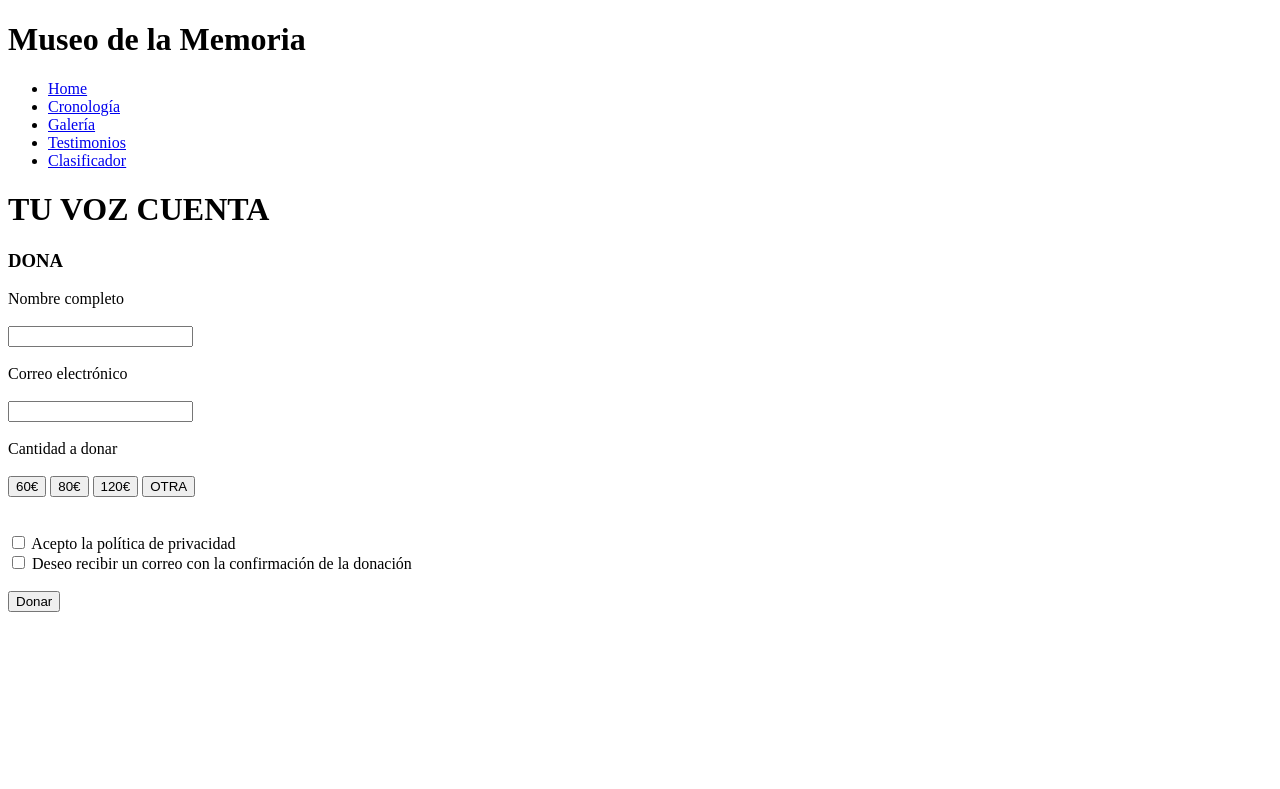
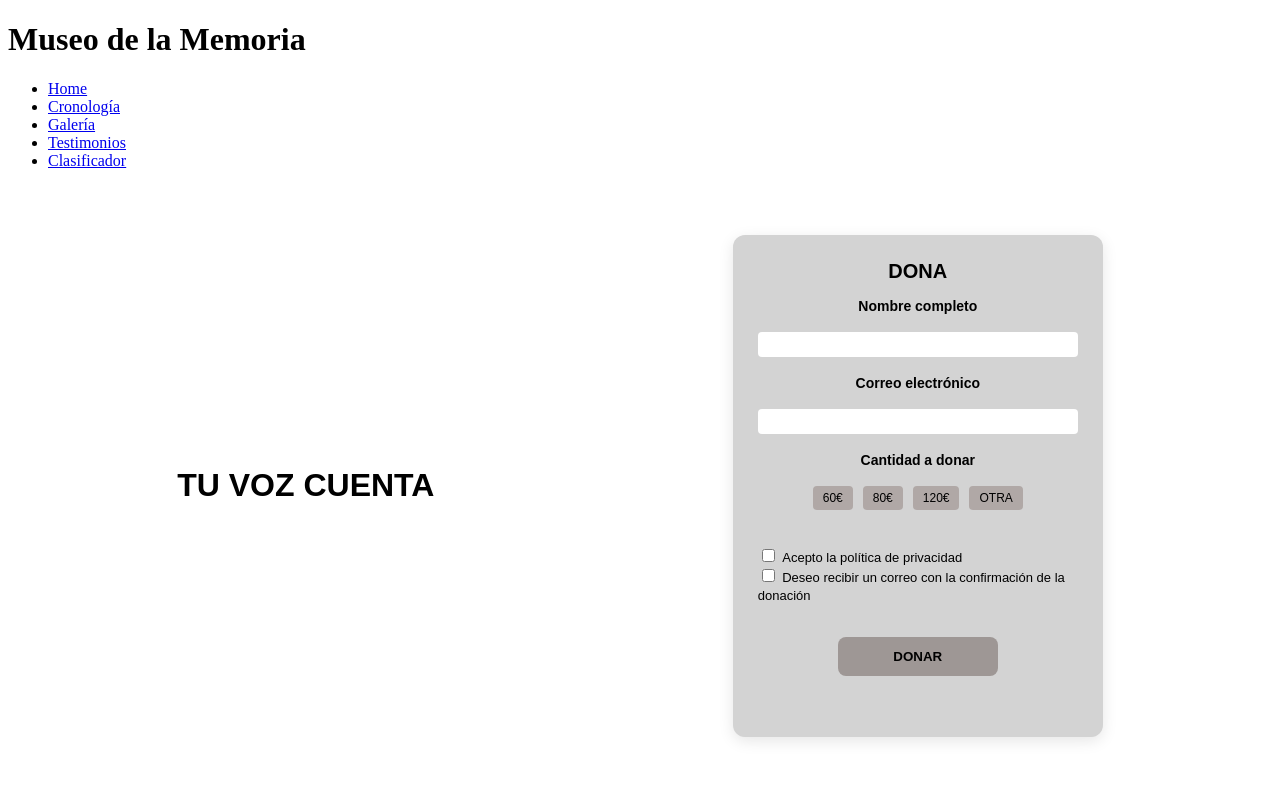
Before and after one commit to ftanghel/ProyectoFinalTECWEB-GTDM, a plain HTML site: page formulario.html in a window 1280 px wide. Drawn offline with Linux system fonts and the light colour scheme.

Commit message:
css formulario

```diff
--- a/formulario.html
+++ b/formulario.html
@@ -2,6 +2,108 @@
 <html lang="es">
 <head>
     <meta charset="UTF-8">
+    <style>
+                /* Contenedor para poner el texto a la izquierda y el form a la derecha */
+        .contenedor-principal {
+            display: flex;
+            justify-content: space-around; /* Separa los elementos */
+            align-items: center;           /* Los centra verticalmente */
+            min-height: 70vh;              /* Altura para que respire la página */
+            padding: 20px;
+            font-family: Arial, sans-serif;
+        }
+
+        /* Estilo para el texto gigante de la izquierda */
+        .titulo-izquierda {
+            font-size: 60px; /* Tamaño grande como en la imagen */
+            max-width: 400px;
+            line-height: 1.1;
+            font-weight: bold;
+            text-transform: uppercase;
+        }
+
+        /* El recuadro del formulario (más pequeño) */
+        #formulario {
+            background-color: #d3d3d3;
+            padding: 25px;            /* Menos espacio interno para que sea pequeño */
+            border-radius: 12px;
+            width: 320px;             /* Ancho reducido */
+            box-shadow: 0 4px 15px rgba(0,0,0,0.1);
+            display: flex;
+            flex-direction: column;   /* Alinea el contenido interno */
+            align-items: center;      /* Centra los elementos dentro del form */
+        }
+
+        /* Título DONA dentro del recuadro */
+        #formulario h3 {
+            margin-top: 0;
+            margin-bottom: 15px;
+            font-size: 20px;
+        }
+
+        /* Ajuste de los campos de texto internos */
+        .campo {
+            width: 100%; /* Para que ocupen todo el ancho del form pequeño */
+        }
+
+        .campo label {
+            font-size: 14px;
+            font-weight: bold;
+            display: block;
+            text-align: center; /* Alinea etiquetas a la izquierda del input */
+        }
+
+        input[type="text"],
+        input[type="email"],
+        input[type="number"] {
+            width: 100%;
+            padding: 5px;
+            border: none;
+            border-radius: 4px;
+            box-sizing: border-box;
+        }
+
+        /* Botones de cantidad más compactos */
+        .botones {
+            display: flex;
+            gap: 10px;
+            justify-content: center;
+        }
+
+        .botones button {
+            padding: 5px 10px;
+            font-size: 12px;
+            border: none;
+            border-radius: 4px;
+            cursor: pointer;
+            background-color: #b0a8a6;
+        }
+
+        /* Checkboxes texto pequeño */
+        .campo input[type="checkbox"] + label {
+            font-size: 13px;
+            font-weight: normal;
+            display: inline;
+        }
+
+        /* Botón DONAR (el grande de abajo) */
+        input[type="submit"] {
+            background-color: #9e9795;
+            color: black;
+            border: none;
+            width: 160px;    /* No ocupa todo el ancho, más pequeño */
+            padding: 12px;
+            border-radius: 8px;
+            font-weight: bold;
+            text-transform: uppercase;
+            cursor: pointer;
+            margin-top: 15px;
+        }
+
+        input[type="submit"]:hover {
+            background-color: #8a8381;
+        }
+    </style>
 </head>
 <body>
     <header class="header-museo">
@@ -20,19 +122,20 @@
         </nav>
 
     </header>
+    <div class="contenedor-principal">
         <h1>TU VOZ CUENTA</h1>
         <form id="formulario" action="vpernog@upv.edu.es" method="post" onsubmit="validar(event)">
         <h3>DONA</h3>
         <div class="campo">
-        <label for="nombreCompleto">Nombre completo</label><br><br>
+            <label for="nombreCompleto">Nombre completo</label><br>
             <input type="text" id="nombreCompleto" name="nombre"><br><br>
         </div>
         <div class="campo">
-        <label for="correo">Correo electrónico</label><br><br>
+            <label for="correo">Correo electrónico</label><br>
             <input type="email" id="correo" name="correo"><br><br>
         </div>
         <div id="otra" class="campo">
-        <label for="cant">Cantidad a donar</label><br><br>
+            <label for="cant">Cantidad a donar</label><br>
             <div class="botones">
                 <button type="button"  onclick="gestionar(this)">60€</button>
                 <button type="button"  onclick="gestionar(this)">80€</button>
@@ -40,16 +143,18 @@
                 <button type="button"  onclick="gestionar(this); mostrar()">OTRA</button>
             </div><br>
         </div><br>
-    <div class="campo">
+        <div class="campo opciones-check">
             <input type="checkbox" id="bot1">
             <label for="bot1">Acepto la política de privacidad</label><br>
             <input type="checkbox" id="bot2">
             <label for="bot2">Deseo recibir un correo con la confirmación de la donación</label><br><br>
         </div>
 
-    <input type="submit" value="Donar"><br><br>
+        <input type="submit" class="boton-enviar" value="Donar"><br><br>
         <div id="mensajes"></div>
         </form>
+    </div>
+
     <script>
         function gestionar(elem){
             var dinero=document.getElementById("dinero");
@@ -69,7 +174,7 @@
             var input=document.createElement("input");
             input.type="number";
             input.id="dinero";
-            input.min=0;
+            input.min=1;
             input.step=1;
             div.appendChild(input);
         }
```
Lines whose indentation alone changed are shown as unchanged.
